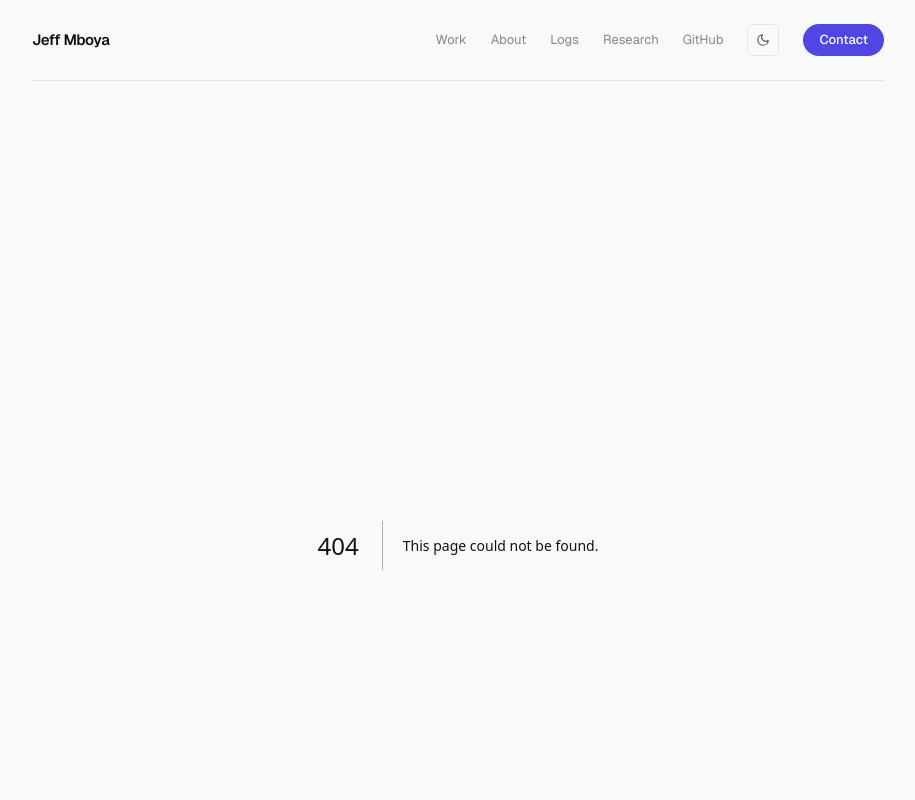
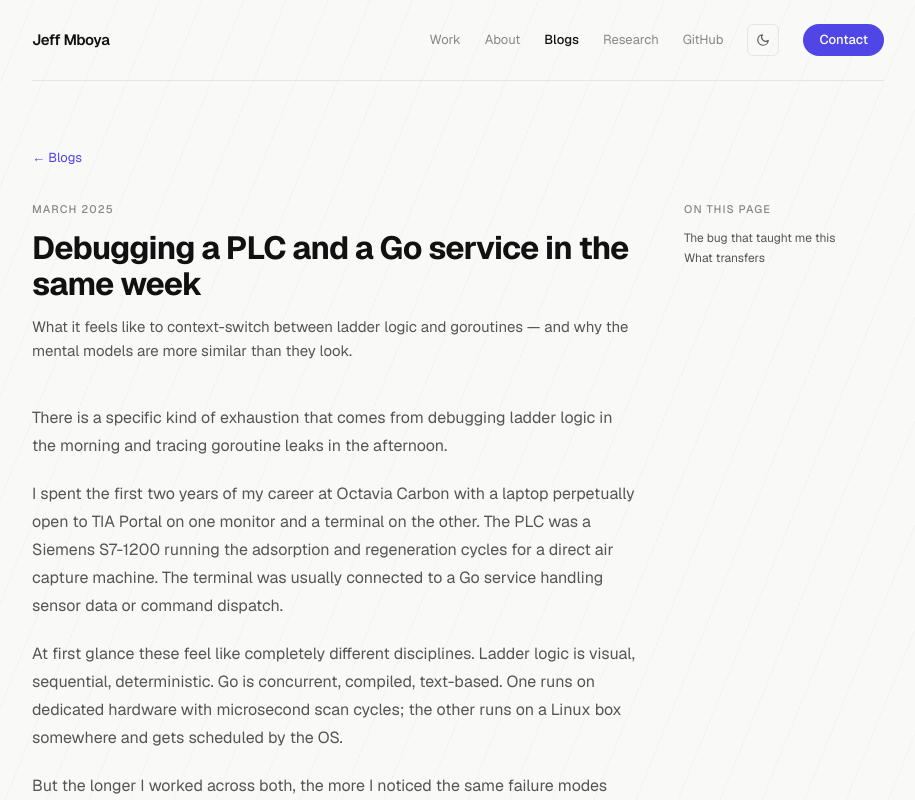
Before and after one commit to JeffMboya/portfolio, a Next.js app: page /blogs/debugging-plc-and-go in a window 1280 px wide. Before the commit this address had no page. Shown: the top 800 px of the page, without its empty margins (182-1097 px from the left). Built offline with nearby package versions, Linux system fonts and the light colour scheme.

Commit message:
rename logs to blogs, add avatar favicon

```diff
--- a/app/logs/[slug]/page.tsx
+++ b/app/blogs/[slug]/page.tsx
@@ -60,8 +60,8 @@ export default async function LogPage({ params }: Props) {
   return (
     <div className="pb-20">
       <div className="mb-8">
-        <Link href="/logs" className="text-[13px] transition-colors duration-150" style={{ color: 'var(--accent)' }}>
-          ← Logs
+        <Link href="/blogs" className="text-[13px] transition-colors duration-150" style={{ color: 'var(--accent)' }}>
+          ← Blogs
         </Link>
       </div>
 
--- a/app/logs/page.tsx
+++ b/app/blogs/page.tsx
@@ -3,7 +3,7 @@ import Link from 'next/link'
 import { getAllNotes } from '@/lib/notes'
 
 export const metadata: Metadata = {
-  title: 'Logs — Jeff Mboya',
+  title: 'Blogs — Jeff Mboya',
   description: 'Observations on hardware, software, and the space between.',
 }
 
@@ -14,7 +14,7 @@ function formatDate(raw: string): string {
   return date.toLocaleDateString('en-US', { month: 'long', year: 'numeric' })
 }
 
-export default function LogsPage() {
+export default function BlogsPage() {
   const notes = getAllNotes()
 
   return (
@@ -27,9 +27,9 @@ export default function LogsPage() {
 
       <div className="mb-10">
         <div className="text-[11px] uppercase tracking-widest mb-3 font-medium" style={{ color: 'var(--muted-dim)' }}>
-          Logs
+          Blogs
         </div>
-        <h1 className="text-[32px] font-bold tracking-tight mb-3" style={{ color: 'var(--foreground)' }}>Logs</h1>
+        <h1 className="text-[32px] font-bold tracking-tight mb-3" style={{ color: 'var(--foreground)' }}>Blogs</h1>
         <p className="text-[15px] leading-relaxed max-w-[560px]" style={{ color: 'var(--muted)' }}>
           Observations on hardware, software, and the space between.
         </p>
@@ -42,7 +42,7 @@ export default function LogsPage() {
           {notes.map((note) => (
             <Link
               key={note.slug}
-              href={`/logs/${note.slug}`}
+              href={`/blogs/${note.slug}`}
               className="block rounded-xl p-6 hover:translate-y-[-2px] transition-all duration-150 group"
               style={{ border: '1px solid var(--border)', backgroundColor: 'var(--surface)' }}
             >
--- a/app/page.tsx
+++ b/app/page.tsx
@@ -30,9 +30,9 @@ export default function Home() {
       </section>
 
       {notes.length > 0 && (
-        <section id="logs" className="mb-20">
+        <section id="blogs" className="mb-20">
           <div className="flex items-center gap-3 mb-8">
-            <span className="text-[11px] uppercase tracking-widest font-medium" style={{ color: 'var(--muted-dim)' }}>Logs</span>
+            <span className="text-[11px] uppercase tracking-widest font-medium" style={{ color: 'var(--muted-dim)' }}>Blogs</span>
             <div className="flex-1 h-px" style={{ backgroundColor: 'var(--border)' }} />
           </div>
           <div className="flex flex-col gap-3">
--- a/components/Nav.tsx
+++ b/components/Nav.tsx
@@ -7,7 +7,7 @@ import ThemeToggle from './ThemeToggle'
 const links = [
   { href: '/#work', label: 'Work' },
   { href: '/#about', label: 'About' },
-  { href: '/logs', label: 'Logs' },
+  { href: '/blogs', label: 'Blogs' },
   { href: '/research', label: 'Research' },
   { href: 'https://github.com/JeffMboya', label: 'GitHub', external: true },
 ]
@@ -47,13 +47,13 @@ export default function Nav() {
                 color:
                   pathname === link.href ||
                   (link.href === '/research' && pathname.startsWith('/research')) ||
-                  (link.href === '/logs' && pathname.startsWith('/logs'))
+                  (link.href === '/blogs' && pathname.startsWith('/blogs'))
                     ? 'var(--foreground)'
                     : 'var(--muted-dim)',
                 fontWeight:
                   pathname === link.href ||
                   (link.href === '/research' && pathname.startsWith('/research')) ||
-                  (link.href === '/logs' && pathname.startsWith('/logs'))
+                  (link.href === '/blogs' && pathname.startsWith('/blogs'))
                     ? '500'
                     : undefined,
               }}
--- a/components/NoteCard.tsx
+++ b/components/NoteCard.tsx
@@ -11,7 +11,7 @@ function formatDate(raw: string): string {
 export default function NoteCard({ meta }: { meta: NoteMeta }) {
   return (
     <Link
-      href={`/logs/${meta.slug}`}
+      href={`/blogs/${meta.slug}`}
       className="flex items-start justify-between gap-4 rounded-xl px-5 py-4 transition-all duration-150 group hover:translate-y-[-1px]"
       style={{ border: '1px solid var(--border)', backgroundColor: 'var(--surface)' }}
     >
```
Also changed, not shown: app/icon.jpg (added).
